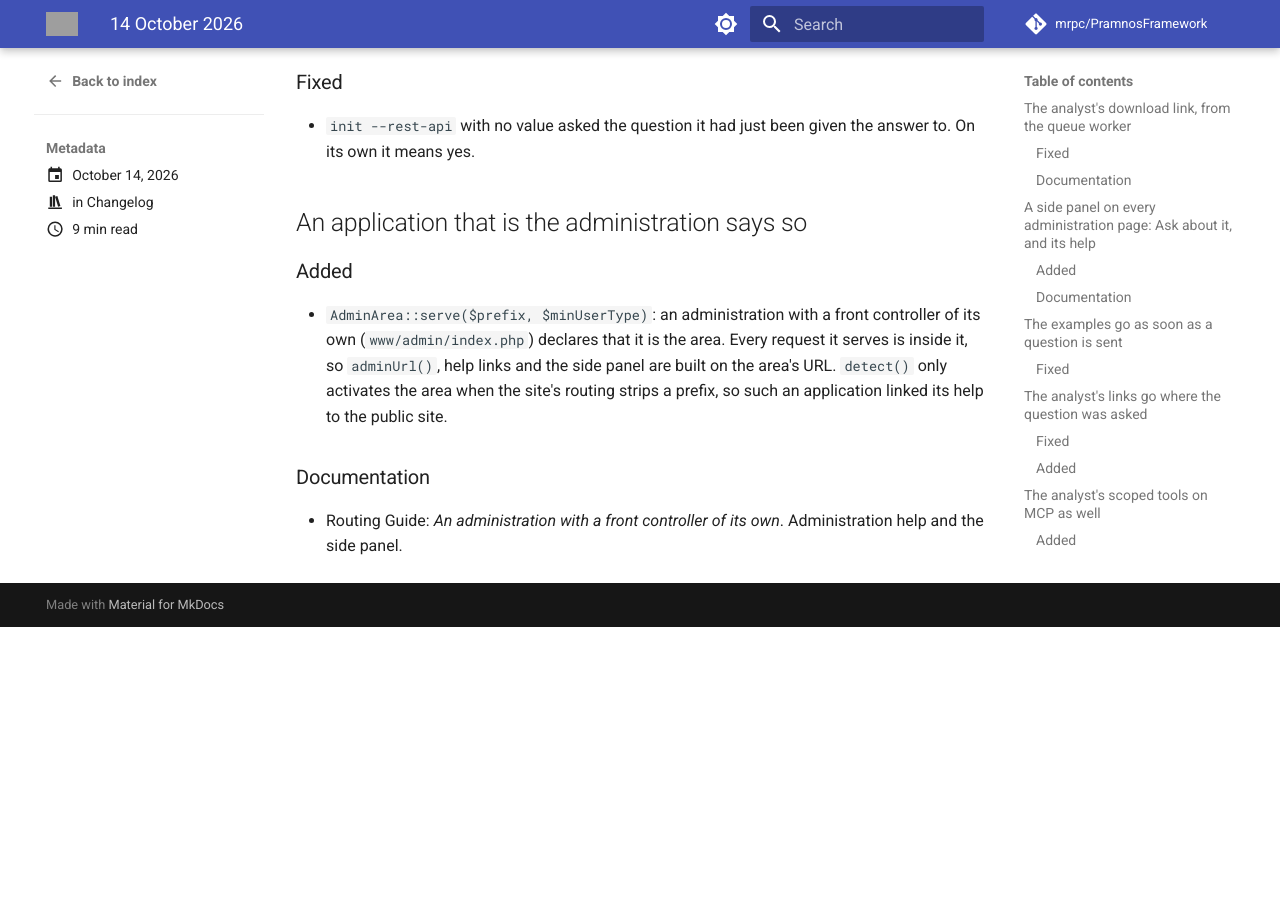
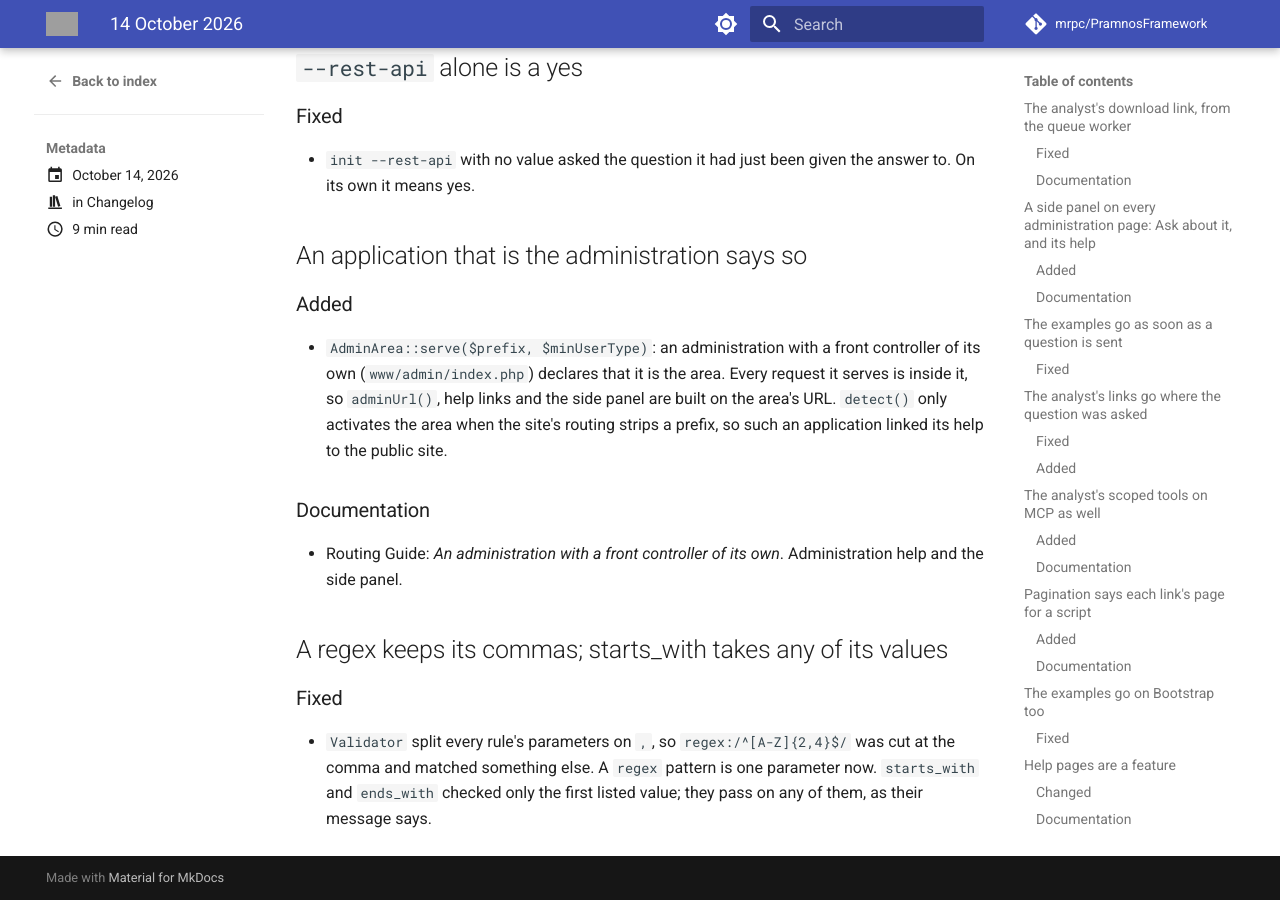
Before and after one commit to mrpc/PramnosFramework, an MkDocs documentation site: the page built from docs/version-history/posts/2026-10-14.md, in a window 1280 px wide and 900 px high, scrolled down 8924 px. Built offline with MkDocs 1.6.1 and Material for MkDocs 9.7.7, drawn with Linux system fonts in a browser that asks for light colours; comment, search, counter and statistics services are not loaded; before the commit the page ends 9551 px from its top, so only the background shows below that; some of the changed text lies outside the part shown; grey boxes are pictures that could not be loaded.

Commit message:
fix(validation): a regex keeps its commas, and starts_with / ends_with accept any listed value

```diff
--- a/docs/version-history/posts/2026-10-14.md
+++ b/docs/version-history/posts/2026-10-14.md
@@ -32,6 +32,7 @@ Twenty-five entries today:
 - CORS where `init` writes it
 - `--rest-api` alone is a yes
 - An application that is the administration says so
+- A regex keeps its commas; starts_with takes any of its values
 
 <!-- more -->
 
@@ -332,3 +333,12 @@ Twenty-five entries today:
 
 - Routing Guide: *An administration with a front controller of its own*. Administration help and
   the side panel.
+
+## A regex keeps its commas; starts_with takes any of its values
+
+### Fixed
+
+- `Validator` split every rule's parameters on `,`, so `regex:/^[A-Z]{2,4}$/` was cut at the comma
+  and matched something else. A `regex` pattern is one parameter now. `starts_with` and
+  `ends_with` checked only the first listed value; they pass on any of them, as their message
+  says.
```
Also changed, not shown: other parts of docs/version-history/posts/2026-10-14.md (+1 -1 lines), docs/Pramnos_Validation_System_Guide.md (+4 -3 lines), 2 other files.
